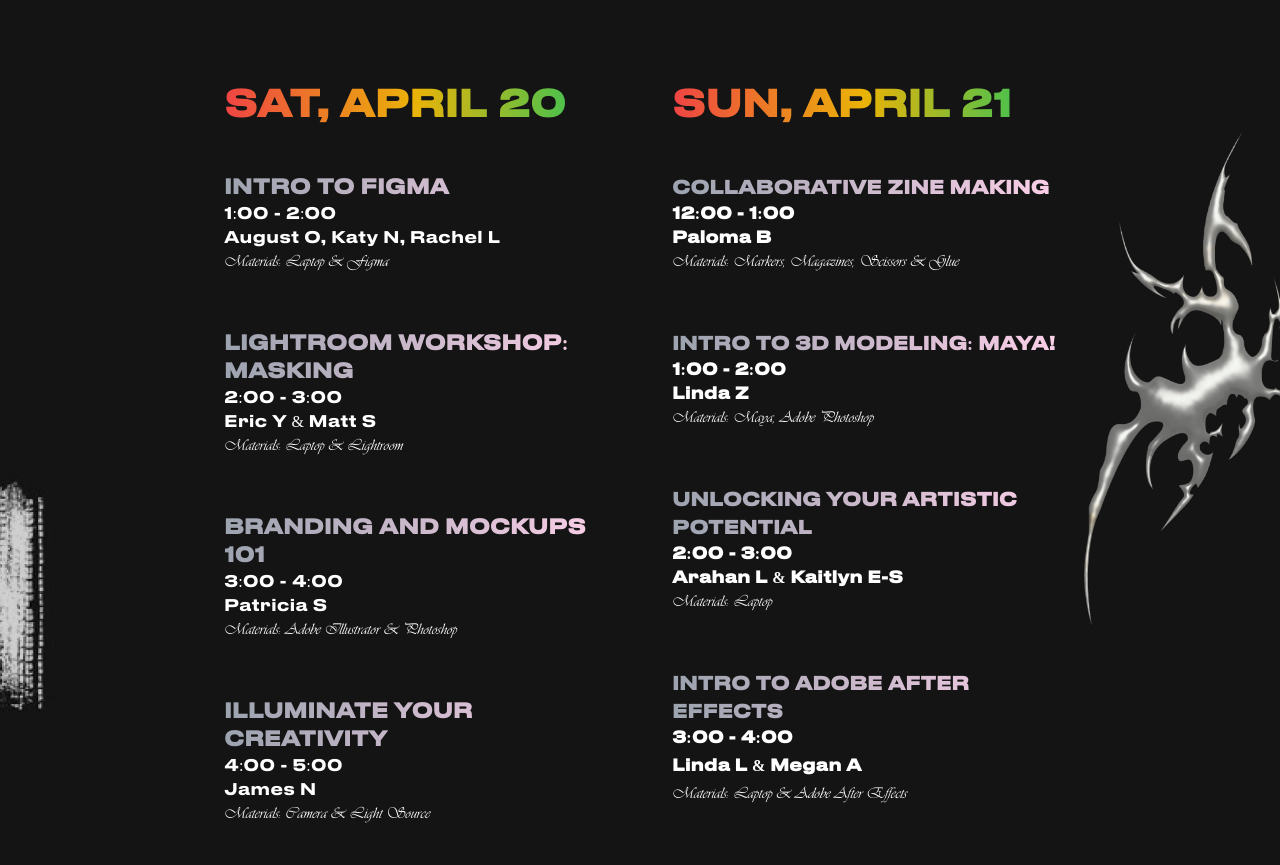
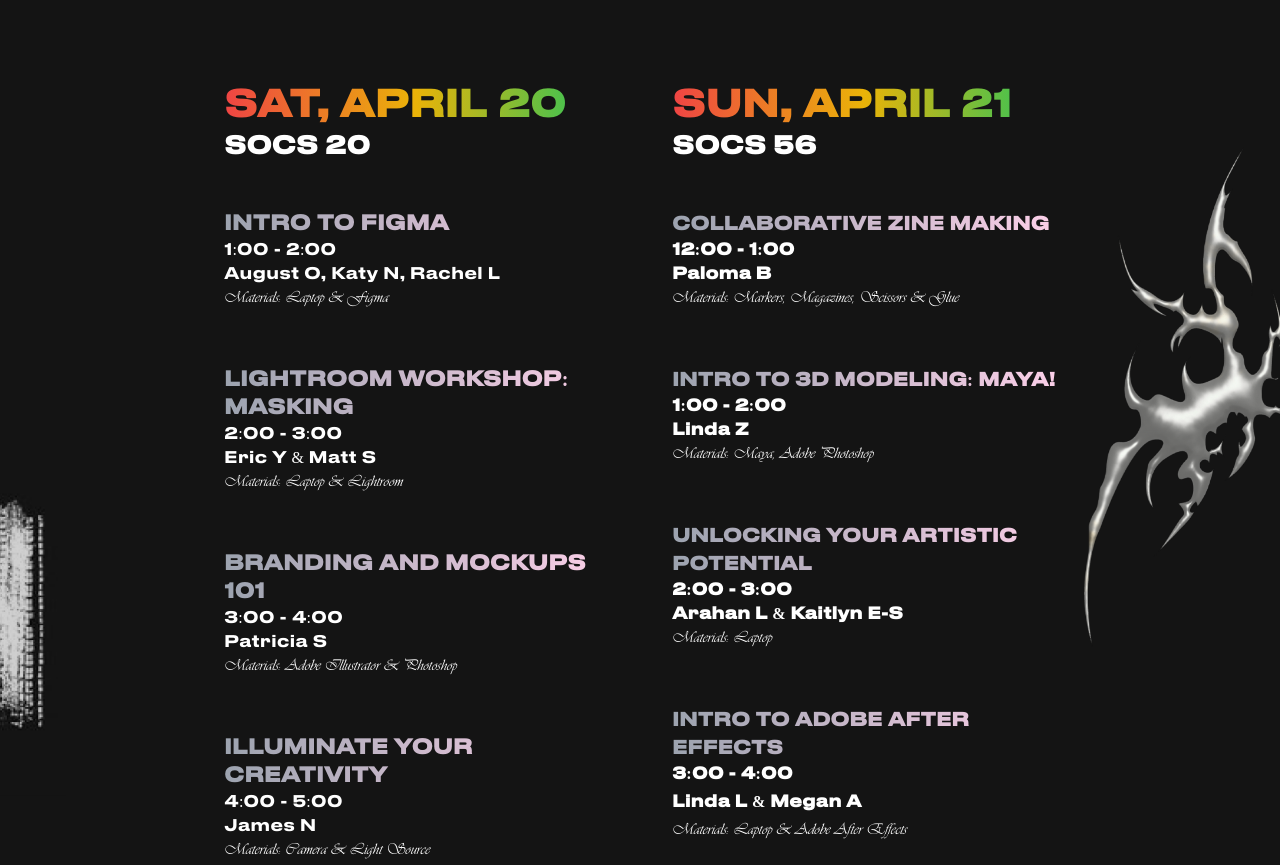
Before and after one commit to InnovativeDesign/hex.innovativedesign.club, a React (Create React App) app: page / in a window 1280 px wide. Shown: the part 1700-2565 px from the top of the page. Built offline with nearby package versions, Linux system fonts and the light colour scheme.

Commit message:
added room numbers

```diff
--- a/src/App.js
+++ b/src/App.js
@@ -35,7 +35,8 @@ function App() {
             <div className="flex flex-col items-center place-self-center lg:flex-row">
               <div className="flex flex-col lg:flex-row lg:gap-16">
                 <div className="flex flex-col w-96 z-10">
-                  <p class="text-4xl font-druk font-bold inline-block bg-gradient-to-r from-red-500 via-yellow-500 to-green-500 text-transparent bg-clip-text mb-12">SAT, APRIL 20</p>
+                  <p class="text-4xl font-druk font-bold inline-block bg-gradient-to-r from-red-500 via-yellow-500 to-green-500 text-transparent bg-clip-text mb-1">SAT, APRIL 20</p>
+                  <p class="text-2xl font-druk font-bold text-white mb-12">SOCS 20</p>
                   <div className="flex flex-col mb-12">
                     <p class="text-xl font-druk font-bold inline-block bg-gradient-to-r from-gray-400 to-pink-200 text-transparent bg-clip-text">INTRO TO FIGMA</p>
                     <p class="text-base font-druk text-white">1:00 - 2:00</p>
@@ -70,7 +71,8 @@ function App() {
 
                 <div className="flex flex-row z-10">
                   <div className="flex flex-col w-96">
-                    <p class="text-4xl font-druk font-bold inline-block bg-gradient-to-r from-red-500 via-yellow-500 to-green-500 text-transparent bg-clip-text mb-12">SUN, APRIL 21</p>
+                    <p class="text-4xl font-druk font-bold inline-block bg-gradient-to-r from-red-500 via-yellow-500 to-green-500 text-transparent bg-clip-text mb-1">SUN, APRIL 21</p>
+                    <p class="text-2xl font-druk font-bold text-white mb-12">SOCS 56</p>
                     <div className="flex flex-col mb-12">
                       <p class="text-lg font-druk font-bold  inline-block bg-gradient-to-r from-gray-400 to-pink-200 text-transparent bg-clip-text">COLLABORATIVE ZINE MAKING</p>
                       <p class="text-base font-druk font-bold text-white">12:00 - 1:00</p>
```
